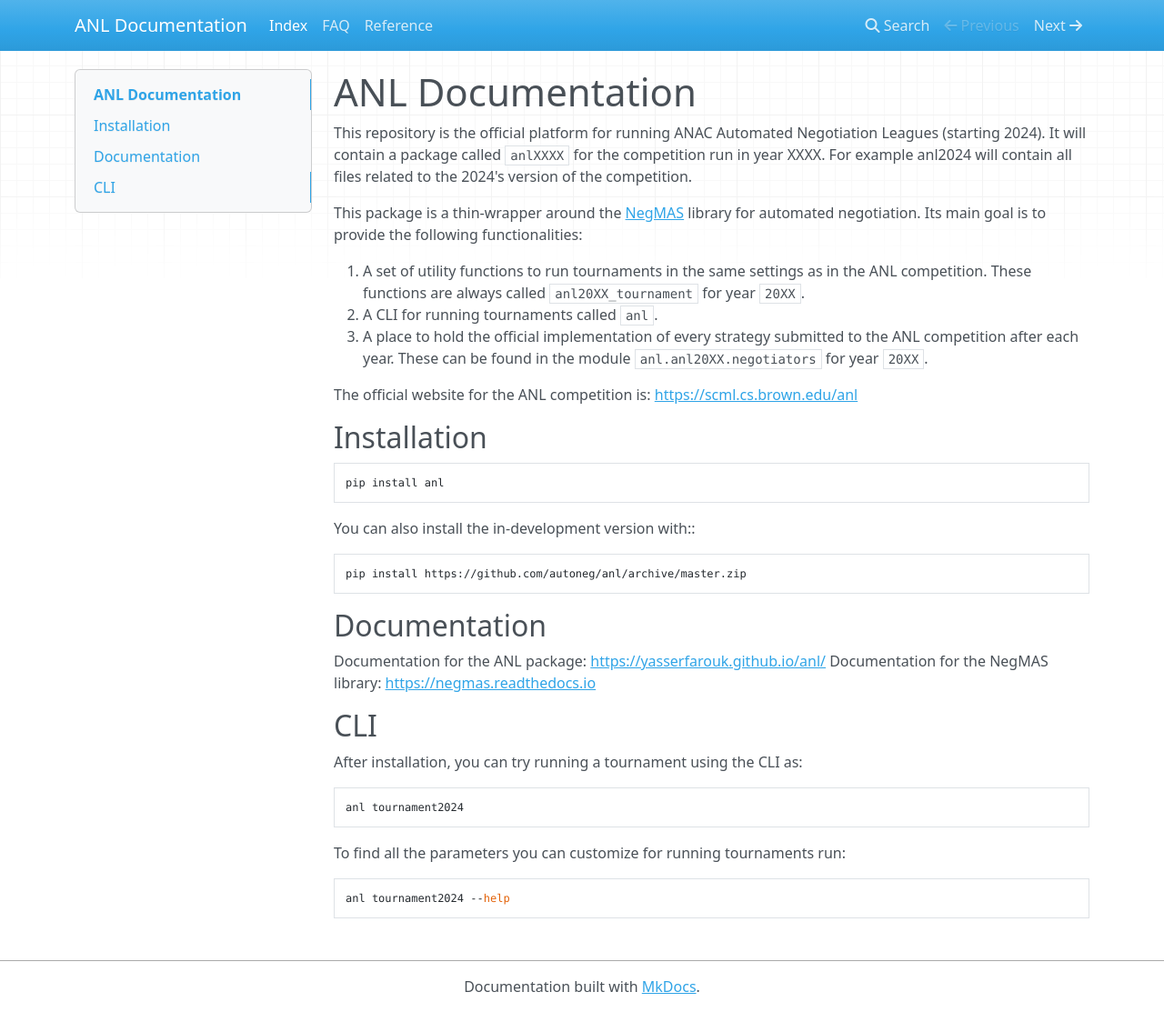
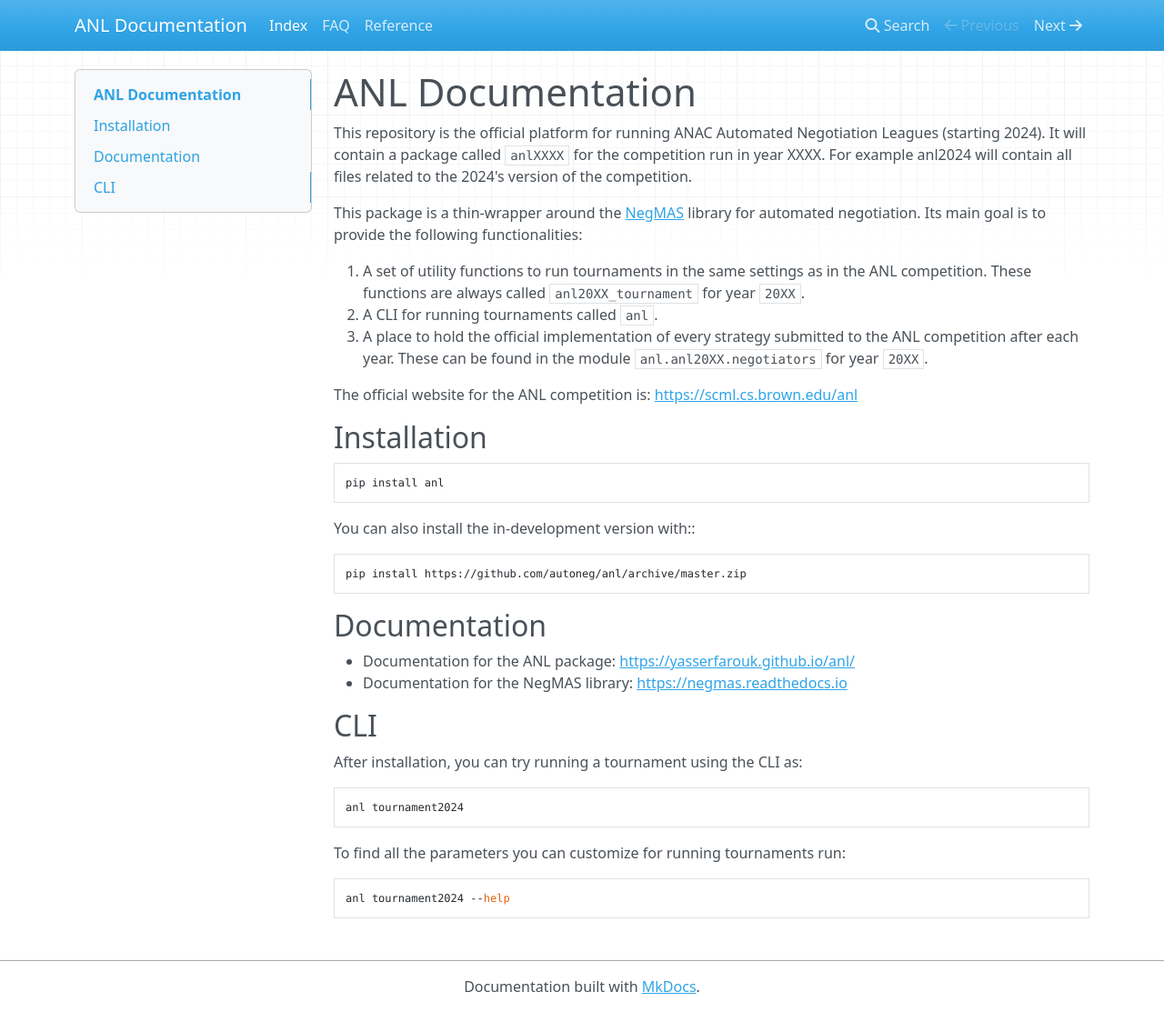
Before and after one commit to yasserfarouk/anl, an MkDocs documentation site: the page built from docs/docs/index.md, in a window 1280 px wide and 1113 px high. Shown: the whole window at 91% size. Built offline with MkDocs 1.6.1, drawn with Linux system fonts in a browser that asks for light colours; nearby versions of some CDN libraries.

Commit message:
doc update

```diff
--- a/docs/docs/index.md
+++ b/docs/docs/index.md
@@ -25,8 +25,8 @@ You can also install the in-development version with::
 
 ## Documentation
 
-Documentation for the ANL package: [https://yasserfarouk.github.io/anl/](https://yasserfarouk.github.io/anl/)
-Documentation for the NegMAS library: [https://negmas.readthedocs.io](https://negmas.readthedocs.io)
+* Documentation for the ANL package: [https://yasserfarouk.github.io/anl/](https://yasserfarouk.github.io/anl/)
+* Documentation for the NegMAS library: [https://negmas.readthedocs.io](https://negmas.readthedocs.io)
 
 
 ## CLI
```
Also changed, not shown: docs/site/index.html, 1 other file.
